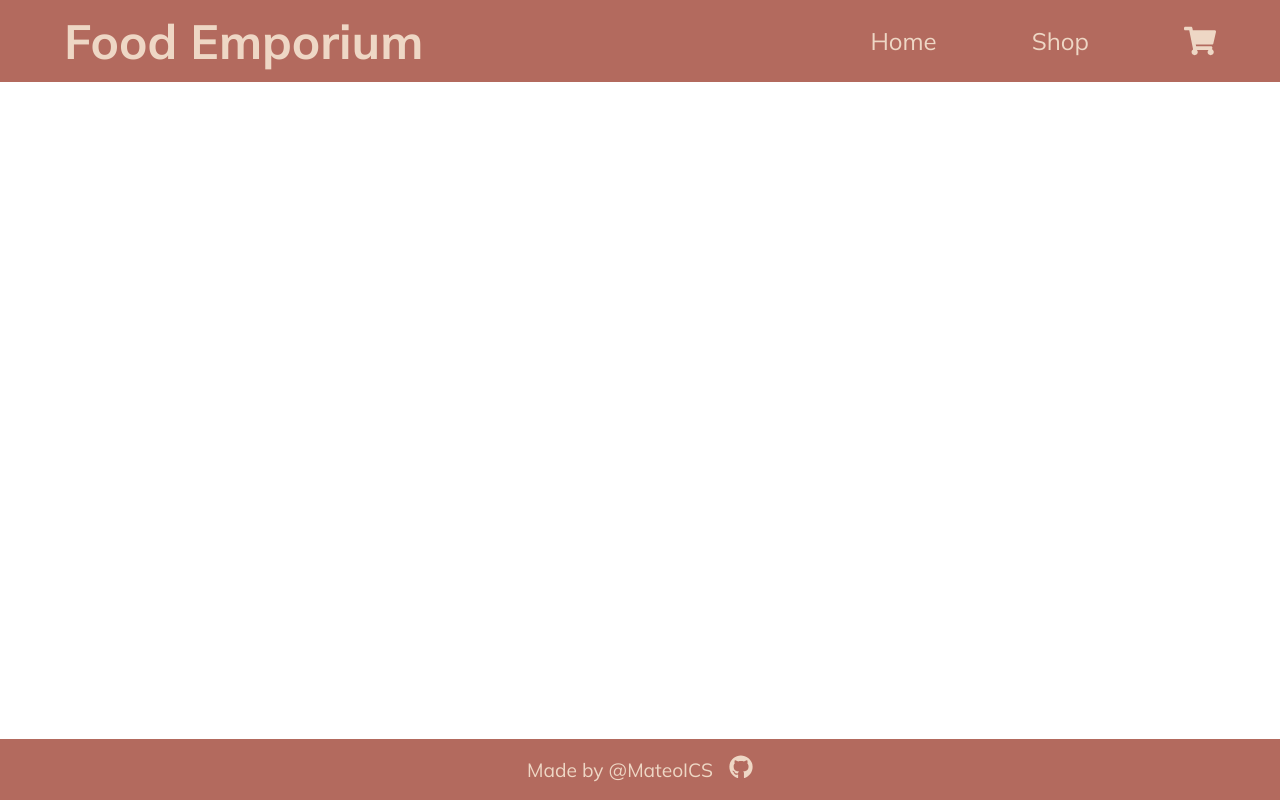
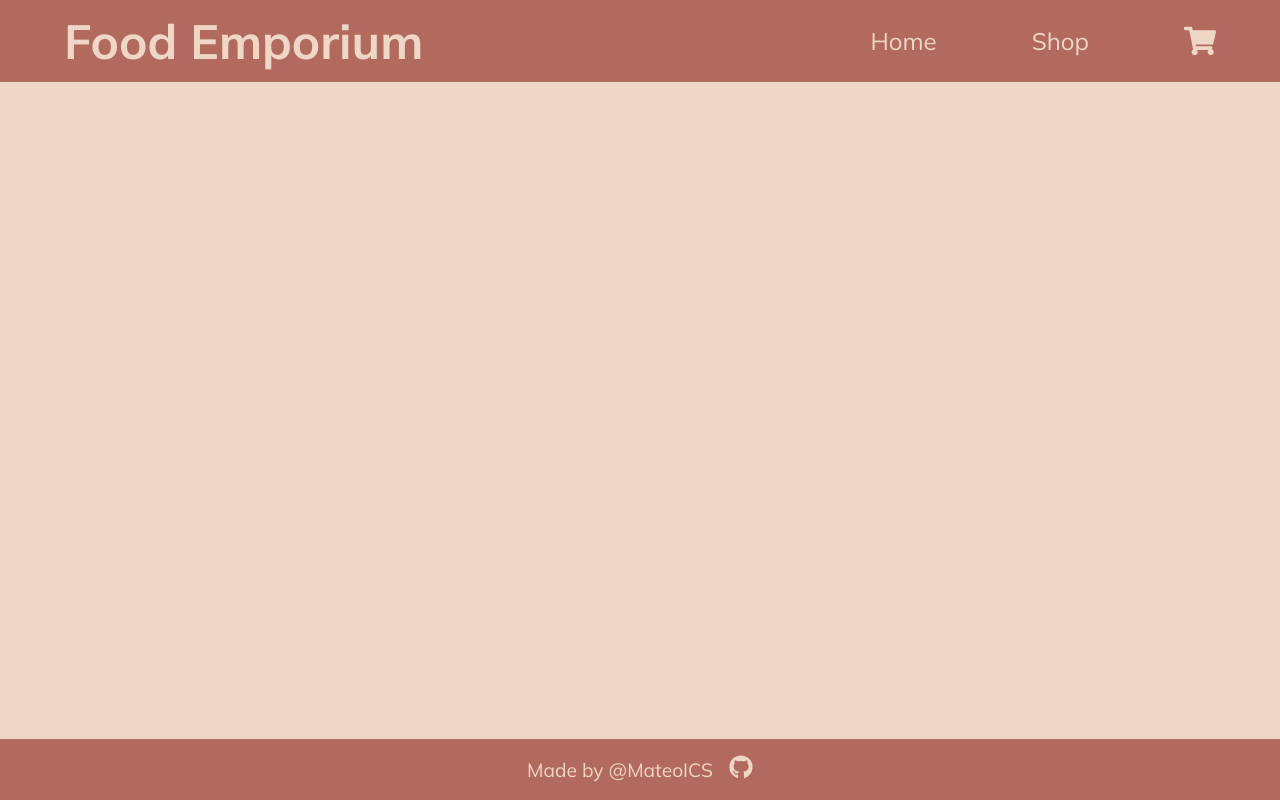
Before and after one commit to MateolCS/shopping_cart, a React (Create React App) app: page /cart in a window 1280 px wide. Built offline with nearby package versions, Linux system fonts and the light colour scheme.

Commit message:
Created ShoppingCart view and started working on basic funcionality

```diff
--- a/src/App.js
+++ b/src/App.js
@@ -4,6 +4,7 @@ import Footer from "./components/Footer";
 import Header from "./components/Header";
 import Shop from "./views/Shop";
 import Home from "./views/Home";
+import ShoppingCart from "./views/ShoppingCart";
 import { useState } from "react";
 const App = () => {
   const [selectedItems, setSelectedItems] = useState([]);
@@ -49,6 +50,11 @@ const App = () => {
             path="/shop"
             element={<Shop onItemAdd={addItem} onItemDelete={deleteItem} />}
           />
+          <Route
+            exact
+            path="/cart"
+            element={<ShoppingCart cartContent={selectedItems} />}
+          />
         </Routes>
         <Footer />
       </Router>
--- /dev/null
+++ b/src/views/ShoppingCart.js
@@ -0,0 +1,66 @@
+import React from "react";
+import styled from "styled-components";
+import { FaPlus, FaMinus } from "react-icons/fa";
+const ShoppingCart = ({ cartContent }) => {
+  return (
+    <ShoppingCartContainer>
+      <ShoppingCartWrapper>
+        {cartContent.map((item) => {
+          return (
+            <ShoppingCartItem key={item.meal.id}>
+              <ShoppingCartItemName>{item.meal.name}</ShoppingCartItemName>
+              <ShoppingCartItemQuantityContainer>
+                <FaMinus />
+                <ShoppingCartItemQuantity>
+                  {item.quantity}
+                </ShoppingCartItemQuantity>
+                <FaPlus />
+              </ShoppingCartItemQuantityContainer>
+            </ShoppingCartItem>
+          );
+        })}
+      </ShoppingCartWrapper>
+    </ShoppingCartContainer>
+  );
+};
+
+const ShoppingCartContainer = styled.div`
+  flex: 1;
+  background-color: ${({ theme }) => theme.colors.quaternary};
+`;
+
+const ShoppingCartWrapper = styled.div`
+  width: 90%;
+  margin: 0 auto;
+  padding-top: 1rem;
+  display: flex;
+  flex-direction: column;
+  gap: 1rem;
+`;
+
+const ShoppingCartItem = styled.div`
+  width: 100%;
+  display: flex;
+  justify-content: space-between;
+  align-items: center;
+`;
+
+const ShoppingCartItemName = styled.h5`
+  font-size: 1.3rem;
+  font-weight: 700;
+`;
+
+const ShoppingCartItemQuantityContainer = styled.div`
+  display: flex;
+  align-items: center;
+  gap: 0.7rem;
+  border: 1px solid ${({ theme }) => theme.colors.secondary};
+`;
+
+const ShoppingCartItemQuantity = styled.p`
+  font-size: 1.3rem;
+  font-weight: 700;
+  padding: 0.5rem;
+`;
+
+export default ShoppingCart;
```
